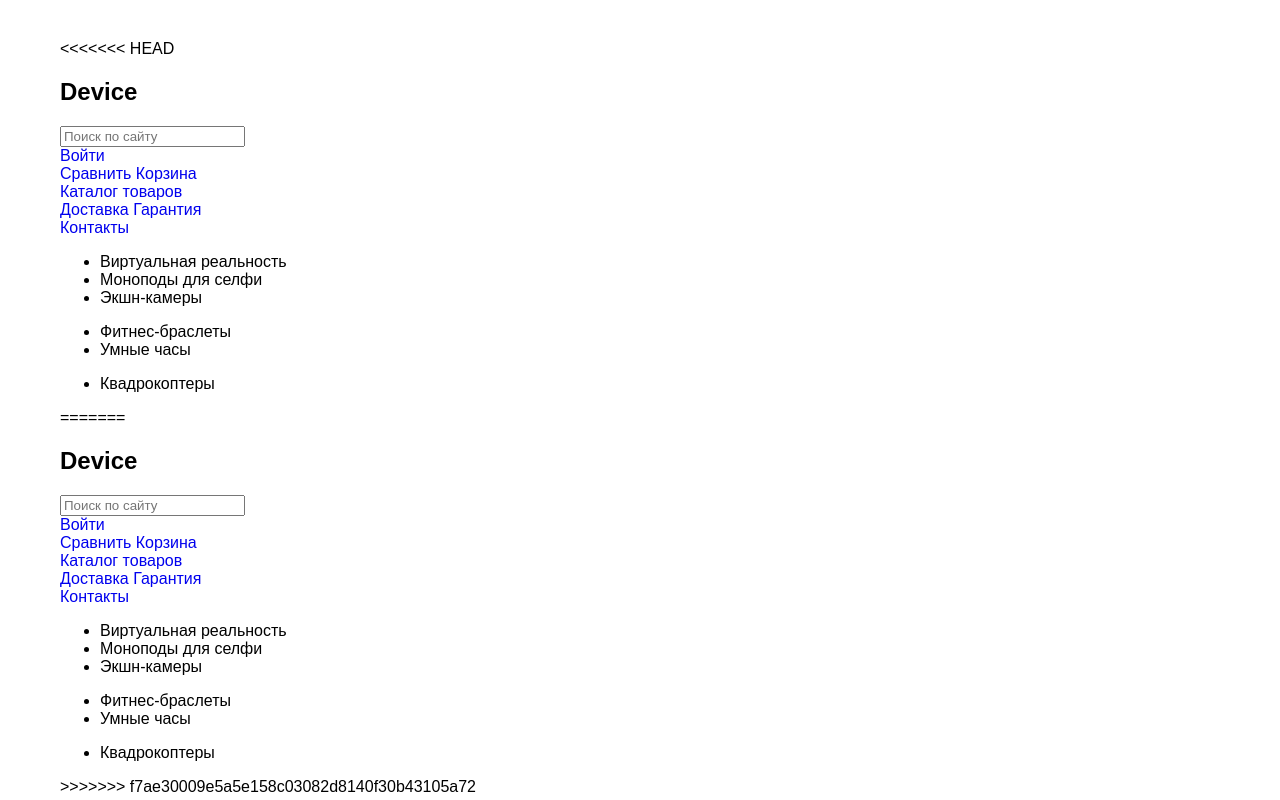
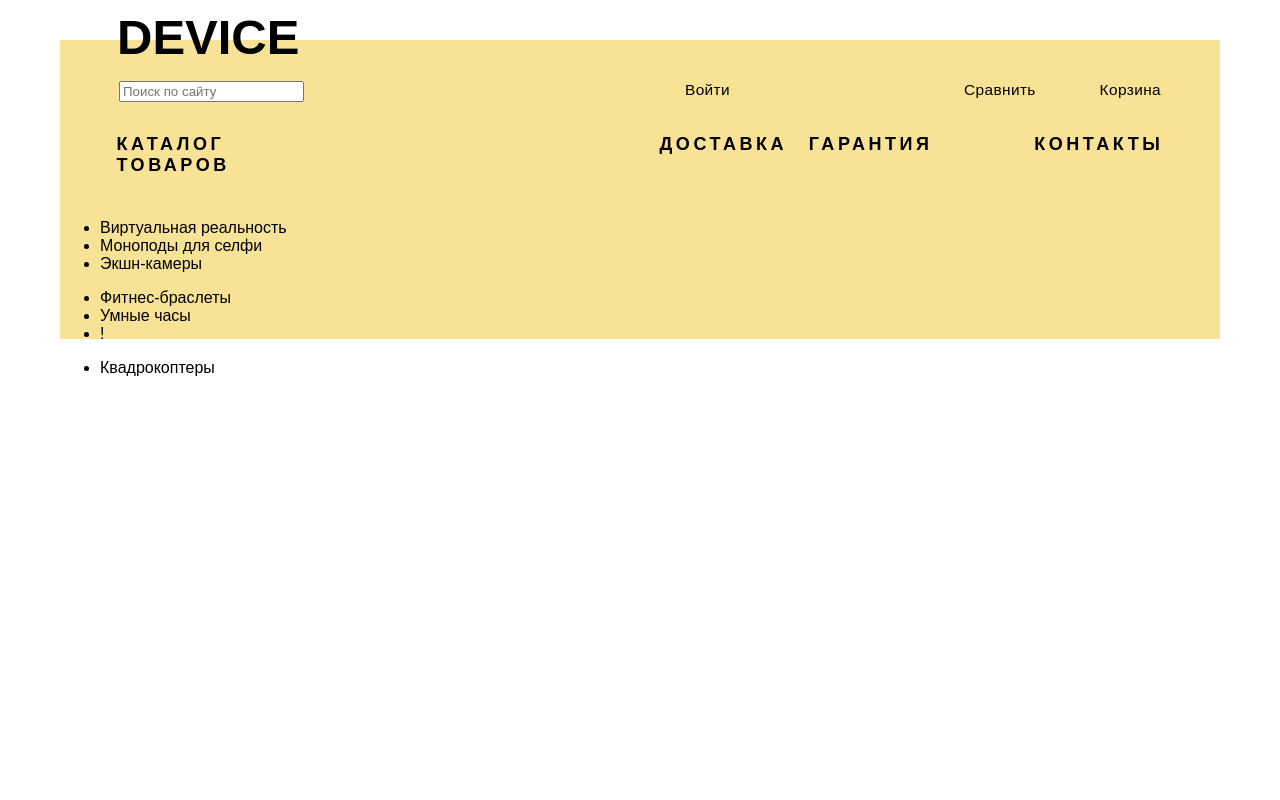
Before and after one commit to Andrey-So/device, a plain HTML site: page index.html in a window 1280 px wide. Drawn offline with Linux system fonts and the light colour scheme; a web font is replaced by a local one.

Commit message:
Merge branch 'master' of https://github.com/Andrey-So/device

```diff
--- a/css/style.css
+++ b/css/style.css
@@ -43,11 +43,7 @@ input[type="radio"].visually-hidden {
     padding-top: 40px;
 }
 
-<<<<<<< HEAD
 .header {
-=======
-.main-header {
->>>>>>> f7ae30009e5a5e158c03082d8140f30b43105a72
   font-family: "Gilroy", Arial, sans-serif;
   width: 100%;
   height:  299px;
@@ -56,159 +52,153 @@ input[type="radio"].visually-hidden {
   flex-direction: column;
 }
 
-<<<<<<< HEAD
 .header h1 {
-=======
-.main-header h1 {
->>>>>>> f7ae30009e5a5e158c03082d8140f30b43105a72
   margin: 0;
   padding: 0;
   text-transform: uppercase;
-  padding-left: 58px;
+  padding-left: 57px;
   margin-top: -31px;
   font-size: 49px;
+  letter-spacing: 0px;
 }
 
-<<<<<<< HEAD
 .all-headers {
   display: flex;
   flex-direction: column;
   justify-content: space-between;
+  height: 242px;
 }
 
 .top-header {
-  height: 100px;
+  height: 127px;
+  display: flex;
+  flex-direction: column;
+  justify-content: space-around;
 }
 
 .top-top-header {
-=======
-.top-header {
->>>>>>> f7ae30009e5a5e158c03082d8140f30b43105a72
-  width: 1039px;
+  width: 1042px;
+  margin-left: auto;
+  margin-right: auto;
+  /*margin-top: 22px;*/
+  display: flex;
+  justify-content: space-between;
+}
+
+.top-top-header-left {
+  width: 500px;
+  display: flex;
+  justify-content: space-between;
+}
+
+.top-top-header-right {
+  width: 501px;
+  display: flex;
+  justify-content: space-between;
+}
+
+.top-top-header-right-left {
+  width: 195px;
+  display: flex;
+  justify-content: space-between;
+  /*margin-left: 10px;*/
+}
+.top-top-header-right-left a {
+  font-family: "OpenSans", Arial, sans-serif;
+  font-weight: lighter;
+  font-size: 15.4px;
+  letter-spacing: 0.4px;
+  color: #000000;
+  padding-left: 25px;
+}
+
+.top-top-header-right-right {
+  width: 197px;
+  display: flex;
+  justify-content: space-between;
+}
+
+.top-bottom-header {
+  width: 1047px;
   margin-left: auto;
   margin-right: auto;
   display: flex;
   justify-content: space-between;
 }
 
-<<<<<<< HEAD
-.top-top-header-left {
-=======
-.top-header-left {
->>>>>>> f7ae30009e5a5e158c03082d8140f30b43105a72
-  width: 500px;
+.top-bottom-header-left {
+  width: 221px;
+  display: flex;
+  justify-content: flex-end;
+}
+
+.top-bottom-header-right {
+  width: 504px;
   display: flex;
   justify-content: space-between;
 }
 
-<<<<<<< HEAD
-.top-top-header-right {
-=======
-.top-header-right {
->>>>>>> f7ae30009e5a5e158c03082d8140f30b43105a72
-  width: 500px;
+.top-bottom-header-right-left {
+  width: 273px;
   display: flex;
   justify-content: space-between;
 }
 
-<<<<<<< HEAD
-.top-top-header-right-left {
-=======
-.top-header-right-left {
->>>>>>> f7ae30009e5a5e158c03082d8140f30b43105a72
-  width: 50%;
+.top-bottom-header-right-right {
+  width: 100px;
   display: flex;
-  justify-content: space-between;
+  justify-content: flex-end;
 }
 
-<<<<<<< HEAD
-.top-top-header-right-right {
-=======
-.top-header-right-right {
->>>>>>> f7ae30009e5a5e158c03082d8140f30b43105a72
-  width: 215px;
+.bottom-header {
+  height: 104px;
   display: flex;
-  justify-content: space-between;
-}
-
-<<<<<<< HEAD
-.top-bottom-header {
-=======
-.nav-menu {
->>>>>>> f7ae30009e5a5e158c03082d8140f30b43105a72
-  width: 1039px;
-  margin-left: auto;
-  margin-right: auto;
-  display: flex;
-  justify-content: space-between;
-}
-
-<<<<<<< HEAD
-.top-bottom-header-left {
-=======
-.nav-menu-left {
->>>>>>> f7ae30009e5a5e158c03082d8140f30b43105a72
-  width: 500px;
-  display: flex;
-  justify-content: space-between;
-}
-
-<<<<<<< HEAD
-.top-bottom-header-right {
-=======
-.nav-menu-right {
->>>>>>> f7ae30009e5a5e158c03082d8140f30b43105a72
-  width: 500px;
-  display: flex;
-  justify-content: space-between;
-}
-
-<<<<<<< HEAD
-.top-bottom-header-right-left {
-=======
-.nav-menu-right-left {
->>>>>>> f7ae30009e5a5e158c03082d8140f30b43105a72
-  width: 270px;
-  display: flex;
-  justify-content: space-between;
-}
-
-<<<<<<< HEAD
-.top-bottom-header-right-right {
-=======
-.nav-menu-right-right {
->>>>>>> f7ae30009e5a5e158c03082d8140f30b43105a72
-  width: 50%;
-  display: flex;
-  justify-content: space-between;
-}
-
-<<<<<<< HEAD
-.bottom-header {
-  height: 100px;
+  flex-direction: row;
+  justify-content: flex-start;
 }
 
 .hidden-menu {
-  width: 550px;
-  margin-left: 61px;
+  width: 616px;
+  height: 89px;
+  margin-left: 26px;
   margin-right: auto;
   display: flex;
   flex-direction: row;
-  justify-content: space-between;
-=======
-.hidden-menu {
-  width: 1039px;
-  margin-left: auto;
-  margin-right: auto;
-  display: flex;
->>>>>>> f7ae30009e5a5e158c03082d8140f30b43105a72
+  justify-content: space-around;
 }
 
 .hidden-menu ul {
   list-style: none;
-<<<<<<< HEAD
   padding: 0;
   margin: 0;
-=======
->>>>>>> f7ae30009e5a5e158c03082d8140f30b43105a72
+  display: flex;
+  flex-direction: column;
+  justify-content: space-between;
+  font-family: "OpenSans", Arial, sans-serif;
+  font-weight: lighter;
+  font-size: 15px;
+  letter-spacing: 0.2px;
 }
+
+.top-top-header-right-right a {
+  font-family: "OpenSans", Arial, sans-serif;
+  font-weight: lighter;
+  font-size: 15.4px;
+  letter-spacing: 0.4px;
+  color: #000000;
+}
+
+.top-bottom-header-right-left a,
+.top-bottom-header-right-right a,
+.top-bottom-header-left a {
+  font-family: inherit;
+  font-weight: bold;
+  font-size: 18px;
+  color: #000000;
+  text-transform: uppercase;
+  letter-spacing: 3.55px;
+}
+
+.top-bottom-header-left a {
+  /*letter-spacing: 3px;*/
+}
--- a/index.html
+++ b/index.html
@@ -10,7 +10,6 @@
 <body>
   <header class="container">
     <section class="main-header-container">
-<<<<<<< HEAD
       <div class="header">
         <h1>Device</h1>
         <div class="all-headers">
@@ -40,14 +39,15 @@
                   <a href="#">Доставка</a>
                   <a href="#">Гарантия</a>
                 </div>
-                <div class="nav menu-right-right">
+                <div class="top-bottom-header-right-right">
                   <a href="#">Контакты</a>
                 </div>
               </div>
             </nav>
           </div>
         <div class="bottom-header">
-          <nav class="hidden-menu">
+          <div class="hidden-menu-wrapper">
+          <nav  lass="hidden-menu">
             <ul>
               <li>Виртуальная реальность</li>
               <li>Моноподы для селфи</li>
@@ -56,63 +56,16 @@
             <ul>
               <li>Фитнес-браслеты</li>
               <li>Умные часы</li>
+              <li>!</li>
             </ul>
             <ul>
               <li>Квадрокоптеры</li>
             </ul>
           </nav>
         </div>
+        </div>
       </div>
     </div>
-=======
-      <div class="main-header">
-        <h1>Device</h1>
-        <div class="top-header">
-          <div class="top-header-left">
-            <form class="search-form" method="get">
-              <input class="search-input" type="search" placeholder="Поиск по сайту">
-            </form>
-          </div>
-          <div class="top-header-right">
-            <div class="top-header-right-left">
-              <a class="login" href="#">Войти</a>
-            </div>
-            <div class="top-header-right-right">
-              <a class="compare" href="#">Сравнить</a>
-              <a class="basket" href="#">Корзина</a>
-            </div>
-          </div>
-        </div>
-        <nav class="nav-menu">
-          <div class="nav-menu-left">
-            <a href="catalog.html">Каталог товаров</a>
-          </div>
-          <div class="nav-menu-right">
-            <div class="nav-menu-right-left">
-              <a href="#">Доставка</a>
-              <a href="#">Гарантия</a>
-            </div>
-            <div class="nav menu-right-right">
-              <a href="#">Контакты</a>
-            </div>
-          </div>
-        </nav>
-        <nav class="hidden-menu">
-          <ul>
-            <li>Виртуальная реальность</li>
-            <li>Моноподы для селфи</li>
-            <li>Экшн-камеры</li>
-          </ul>
-          <ul>
-            <li>Фитнес-браслеты</li>
-            <li>Умные часы</li>
-          </ul>
-          <ul>
-            <li>Квадрокоптеры</li>
-          </ul>
-        </nav>
-      </div>
->>>>>>> f7ae30009e5a5e158c03082d8140f30b43105a72
     </section>
   </header>
   <main>
```
